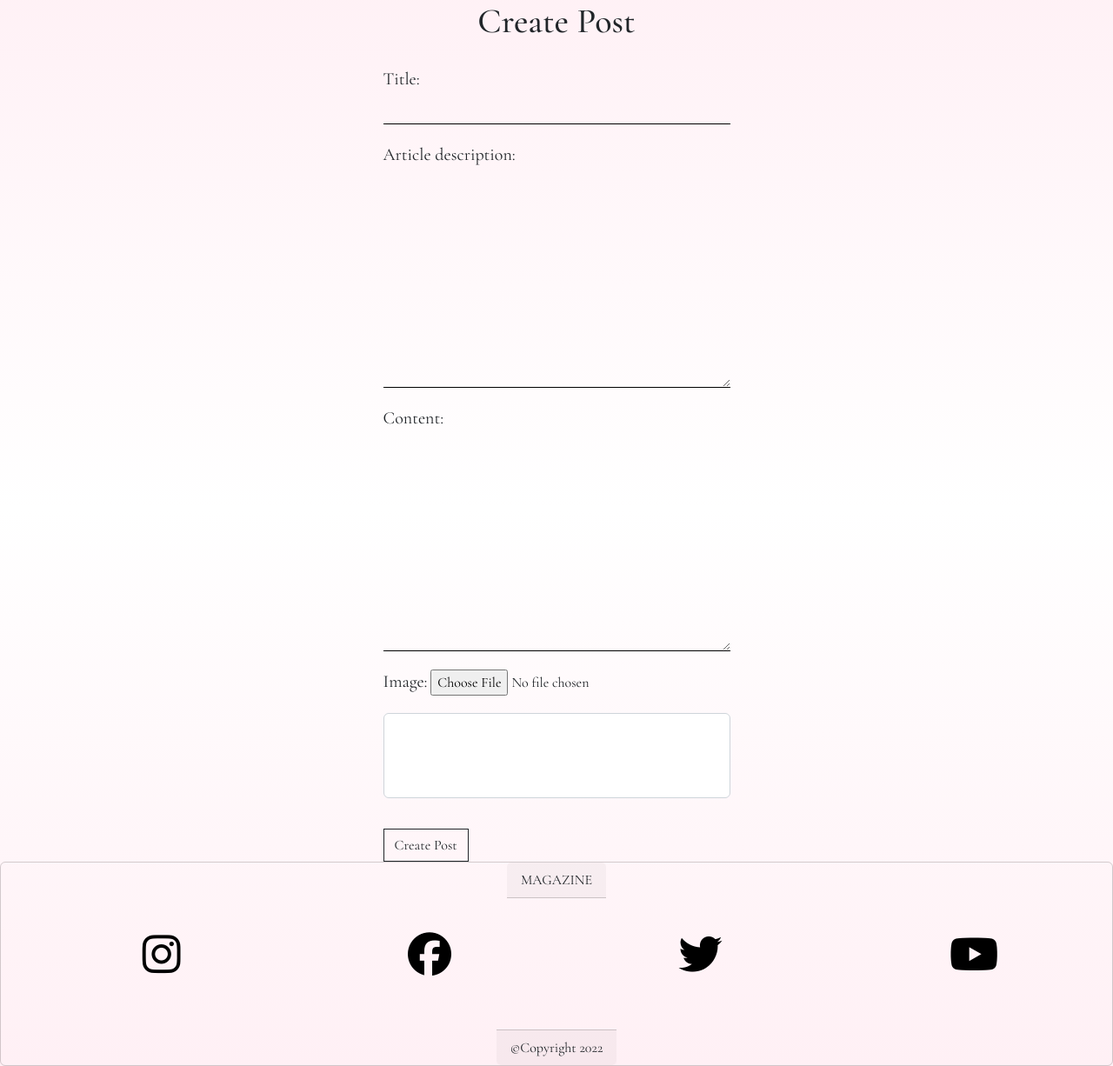
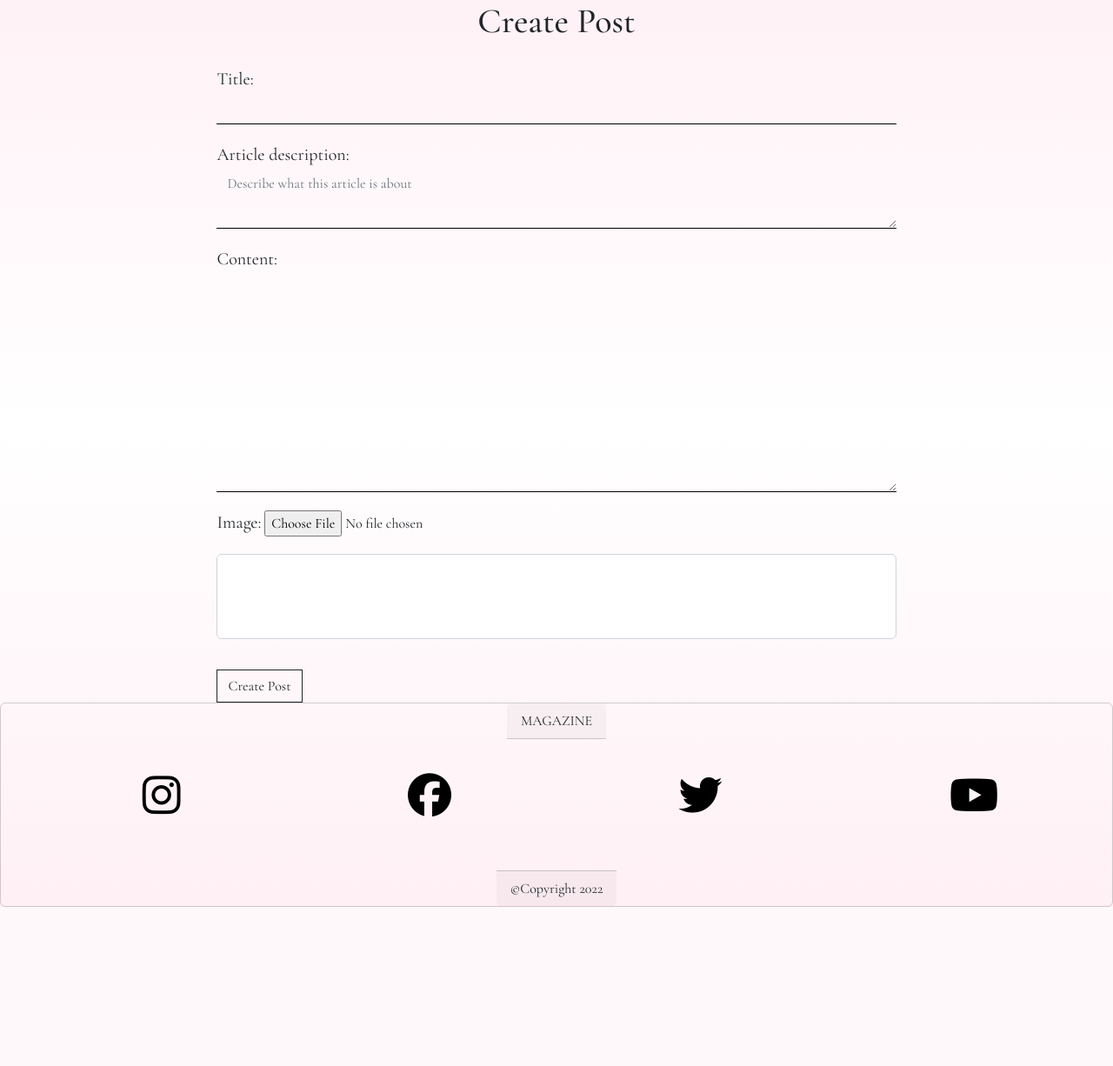
Before and after one commit to frirsta/fullstack-project, a Django app: page /post/create/ in a window 1280 px wide. Shown: the part 56-1282 px from the top of the page at 87% size. After the commit the page ends 1099 px from the top, so only its background shows below. Run offline with Django 3.2, Linux system fonts and the light colour scheme; the visitor is signed in with stand-in values (Sample User, id 1); lists and menus that the app fills with data are empty; some libraries are stand-ins or nearby versions.

Commit message:
Add css to post_form and edit post form

```diff
--- a/static/CSS/style.css
+++ b/static/CSS/style.css
@@ -16,7 +16,10 @@ h1 {
     font-weight: 100;
     text-align: center;
 }
-
+h2 {
+    text-transform: capitalize;
+    text-align: center;
+}
 h3 {
     font-size: 40px;
 }
@@ -73,12 +76,13 @@ label {
 }
 
 /* Posts */
-.blog-post-container{
+.blog-post-container {
     display: flex;
     flex-direction: column;
     justify-content: center;
     align-items: center;
 }
+
 .post-container {
     border: 3px solid;
     margin: 50px;
@@ -88,7 +92,8 @@ label {
     width: 750px;
     text-align: left;
 }
-.blog-author-date{
+
+.blog-author-date {
     display: flex;
     flex-direction: column;
     align-items: center;
@@ -135,6 +140,10 @@ label {
 
 /* comment form section */
 
+form {
+    width: 70%;
+}
+
 .input-area {
     border-radius: 0px;
     border: transparent;
@@ -151,6 +160,10 @@ input {
 
 textarea {
     border: 1px solid #000
+}
+
+#id_article_description {
+    height: 70px;
 }
 
 .btn {
--- a/templates/magazine/post.html
+++ b/templates/magazine/post.html
@@ -12,6 +12,7 @@
         {{ post.author }} | {{ post.created_on }}
        </span>
       <h2 class="card-title">{% block title %} {{ post.title }} {% endblock title %}</h2>
+      <h3>{{ post.article_description }}</h3>
       <p class="card-text">{{ post.content | safe }}</p>
 
 
--- a/templates/magazine/post_form.html
+++ b/templates/magazine/post_form.html
@@ -17,7 +17,7 @@
 
         <div class="form-group">
             {{ form.article_description.label_tag }}
-            <textarea type="text" class="form-control input-area {% if form.article_description.errors %}is-invalid{% endif %}"
+            <textarea placeholder="Describe what this article is about" type="text" class="form-control input-area {% if form.article_description.errors %}is-invalid{% endif %}"
                 id="id_article_description" name="article_description" rows="10" cols="10">{{ form.article_description.value|default:"" }}</textarea>
 
             {% if form.article_description.errors %}
```
